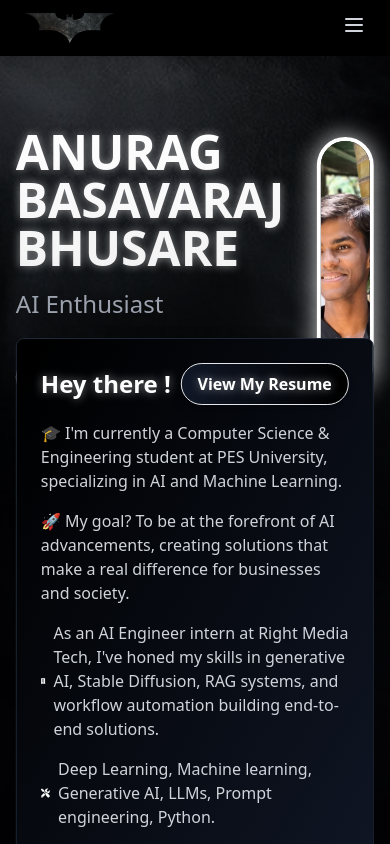
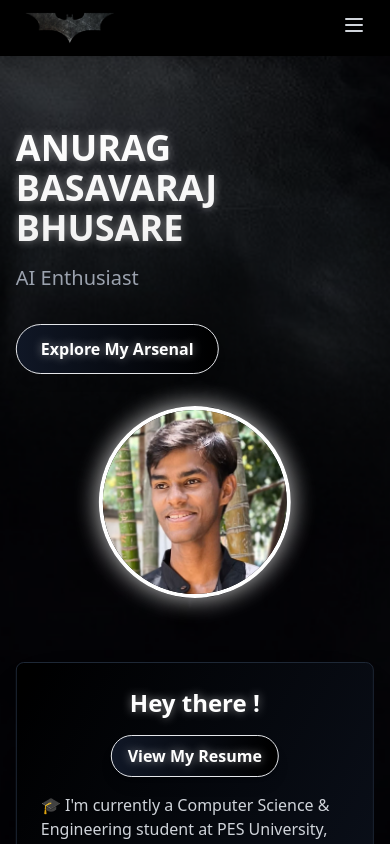
Before and after one commit to anurag442003/AIportfolio, a React (Vite) app: page / in a window 390 px wide. Shown: the top 844 px of the page. Built offline with nearby package versions, Linux system fonts and the light colour scheme.

Commit message:
update Home.jsx

```diff
--- a/src/pages/Home.jsx
+++ b/src/pages/Home.jsx
@@ -124,10 +124,10 @@ export default function Home() {
         initial={{ opacity: 0, y: 20 }}
         animate={{ opacity: 1, y: 0 }}
         transition={{ duration: 0.8 }}
-        className="flex items-center justify-between mb-16 relative"
+        className="flex flex-col md:flex-row items-center justify-between mb-16 relative"
       >
-        <div className="text-left z-10">
-          <h1 className="text-5xl md:text-5xl font-bold mb-4 text-white"
+        <div className="text-left z-10 mb-8 md:mb-0">
+          <h1 className="text-4xl md:text-5xl font-bold mb-4 text-white"
               style={{
                 textShadow: '0 0 10px rgba(255,255,255,0.5)',
                 background: 'linear-gradient(to bottom, #ffffff, #f0f0f0)',
@@ -136,7 +136,7 @@ export default function Home() {
               }}>
             <TextScramble text="ANURAG BASAVARAJ BHUSARE" />
           </h1>
-          <p className="text-2xl md:text-3xl text-gray-400 mb-8">
+          <p className="text-xl md:text-3xl text-gray-400 mb-8">
             <TypingEffect text="AI Enthusiast"/>
           </p>
           <motion.div
@@ -156,12 +156,12 @@ export default function Home() {
           initial={{ opacity: 0, x: 20 }}
           animate={{ opacity: 1, x: 0 }}
           transition={{ duration: 0.8 }}
-          className="ml-8 relative"
+          className="md:ml-8 relative"
         >
           <img
             src="assets/dp5.jpg"
             alt="Anurag Basavaraj Bhusare"
-            className="rounded-full w-64 h-64 object-cover border-4 border-white shadow-lg hover:shadow-2xl transition-all duration-300 transform hover:scale-110 filter hover:grayscale"
+            className="rounded-full w-48 h-48 md:w-64 md:h-64 object-cover border-4 border-white shadow-lg hover:shadow-2xl transition-all duration-300 transform hover:scale-110 filter hover:grayscale"
             style={{
               boxShadow: '0 0 25px rgba(255, 255, 255, 0.8)',
             }}
@@ -173,10 +173,10 @@ export default function Home() {
         initial={{ opacity: 0, y: 20 }}
         animate={{ opacity: 1, y: 0 }}
         transition={{ duration: 0.8 }}
-        className="bg-gradient-to-br from-black to-gray-900 p-6 rounded-lg shadow-2xl border border-gray-800 hover:border-white hover:border-opacity-80 transition duration-300 mb-16 -mt-32 relative z-20"
+        className="bg-gradient-to-br from-black to-gray-900 p-6 rounded-lg shadow-2xl border border-gray-800 hover:border-white hover:border-opacity-80 transition duration-300 mb-16 relative z-20"
       >
-        <div className="flex justify-between items-center mb-4">
-          <h2 className="text-2xl font-bold text-white" style={{ textShadow: '0 0 10px rgba(255,255,255,0.5)' }}>Hey there !</h2>
+        <div className="flex flex-col md:flex-row justify-between items-center mb-4">
+          <h2 className="text-2xl font-bold text-white mb-4 md:mb-0" style={{ textShadow: '0 0 10px rgba(255,255,255,0.5)' }}>Hey there !</h2>
           <motion.div
             whileHover={{ scale: 1.03 }}
             whileTap={{ scale: 0.97 }}
@@ -193,10 +193,10 @@ export default function Home() {
           </motion.div>
         </div>
 
-          <p className="text-gray-300 mb-4">
+        <p className="text-gray-300 mb-4">
           🎓 I'm currently a Computer Science & Engineering student at PES University, specializing in AI and Machine Learning.
-          </p>
-          <p className="text-gray-300 mb-4">
+        </p>
+        <p className="text-gray-300 mb-4">
           🚀 My goal? To be at the forefront of AI advancements, creating solutions that make a real difference for businesses and society.
         </p>
         <p className="text-gray-300 mb-4 flex items-center">
```
